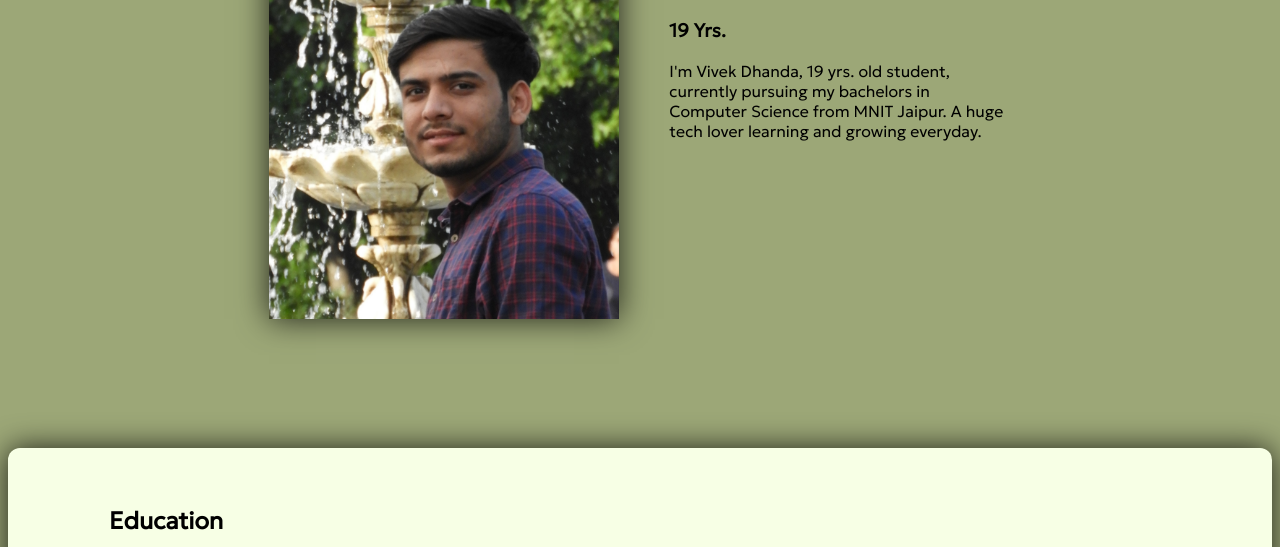
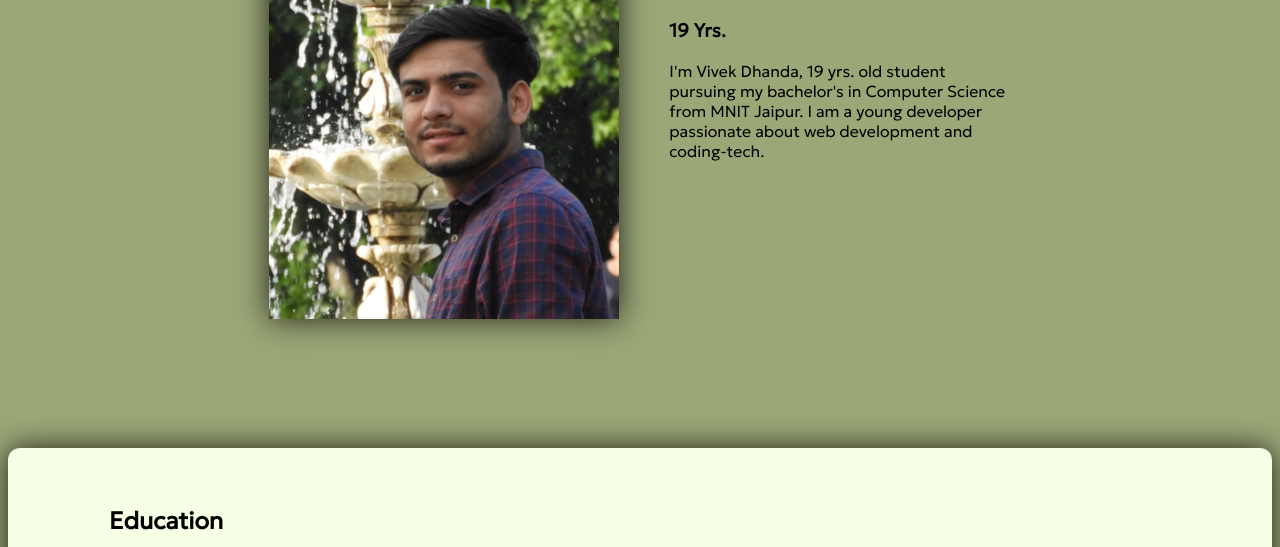
Before and after one commit to Vivek82785/html-portfolio, a plain HTML site: page index.html in a window 1280 px wide. Shown: the part 253-800 px from the top of the page. Drawn offline with Linux system fonts and the light colour scheme.

Commit message:
Update index.html

```diff
--- a/index.html
+++ b/index.html
@@ -25,7 +25,7 @@
         <div class="name">
             <p><h1>Vivek Dhanda</h1>
                 <h3>19 Yrs.</h3>
-                <p>I'm Vivek Dhanda, 19 yrs. old student, currently pursuing  my bachelors in Computer Science from MNIT Jaipur. A huge tech lover learning and growing everyday.</p>
+                <p>I'm Vivek Dhanda, 19 yrs. old student pursuing  my bachelor's in Computer Science from MNIT Jaipur. I am a young developer passionate about web development and coding-tech.</p>
             </p>
         </div>
     </div>
```
